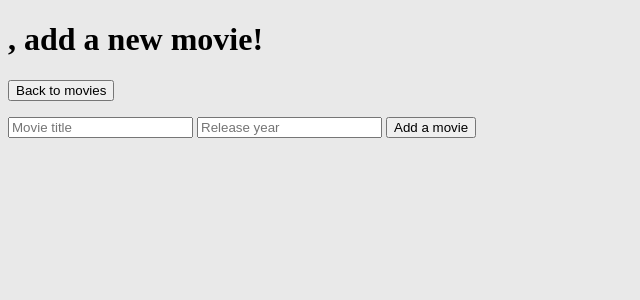
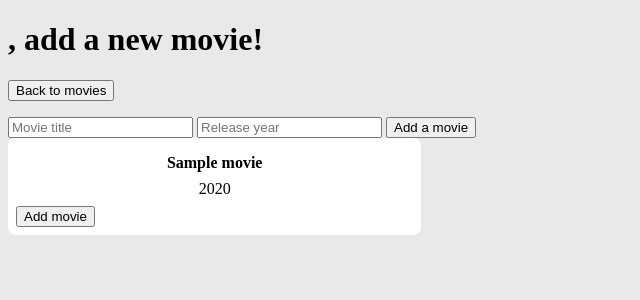
Before and after one commit to e-kif/movie-web, a Flask app: template templates/add-movie.html in a window 1280 px wide. Shown: the top 300 px of the page, without its empty margins (0-640 px from the left). Run offline with Flask 3, Linux system fonts and the light colour scheme; the template is opened without the code that fills it: most values are stand-ins (such as "Sample title", 1, 10 or a date in 2020); parts of the project's set-up code (start-up, migrations or seed data) failed here and were passed over.

Commit message:
user can add movies from database of other users

```diff
--- a/app.py
+++ b/app.py
@@ -17,6 +17,7 @@ data.db.init_app(app)
 
 @app.route('/', methods=['GET'])
 def home():
+    data.other_users_movies(3)
     return 'Welcome to the MovieWeb App!'
 
 
@@ -53,7 +54,11 @@ def add_movie(user_id):
     username = data.get_user(user_id)
     if request.method == 'GET':
         message = request.args.get('message', '')
-        return render_template('add-movie.html', user=username, message=message)
+        other_users_movies = data.other_users_movies(user_id)
+        return render_template('add-movie.html',
+                               user=username,
+                               message=message,
+                               movies=other_users_movies)
     if request.method == 'POST':
         title = request.form.get('title').strip()
         if not title:
@@ -109,6 +114,12 @@ def delete_movie(user_id, movie_id):
     return redirect(f'/user/{user_id}?message={message}')
 
 
+@app.route('/users/<int:user_id>/add-other-movie/<int:movie_id>', methods=['GET'])
+def add_other_user_movie(user_id, movie_id):
+    message = data.add_other_user_movie(user_id, movie_id)
+    return redirect(f'/users/{user_id}/add-movie?message={message}')
+
+
 @app.errorhandler(404)
 def page_not_found(e):
     return render_template('404.html'), 404
--- a/templates/add-movie.html
+++ b/templates/add-movie.html
@@ -21,6 +21,22 @@
 		<input type="submit" value="Add a movie">
 	</form>
 
+	{% if movies is defined and movies|length %}
+	<section class="user-movies grid">
+		{% for movie in movies %}
+
+			<div class="movie">
+				<h4>{{movie.title}}</h4>
+				<p>{{movie.year}}</p>
+				<div class="buttons">
+				<a href="/users/{{user.id}}/add-other-movie/{{movie.id}}"><button>Add movie</button></a>
+				</div>
+			</div>
+
+		{% endfor %}
+	</section>
+
+	{% endif %}
 
 </body>
 </html>
```
Also changed, not shown: datamanager/sqlite_data_manager.py (+15 -0 lines).
